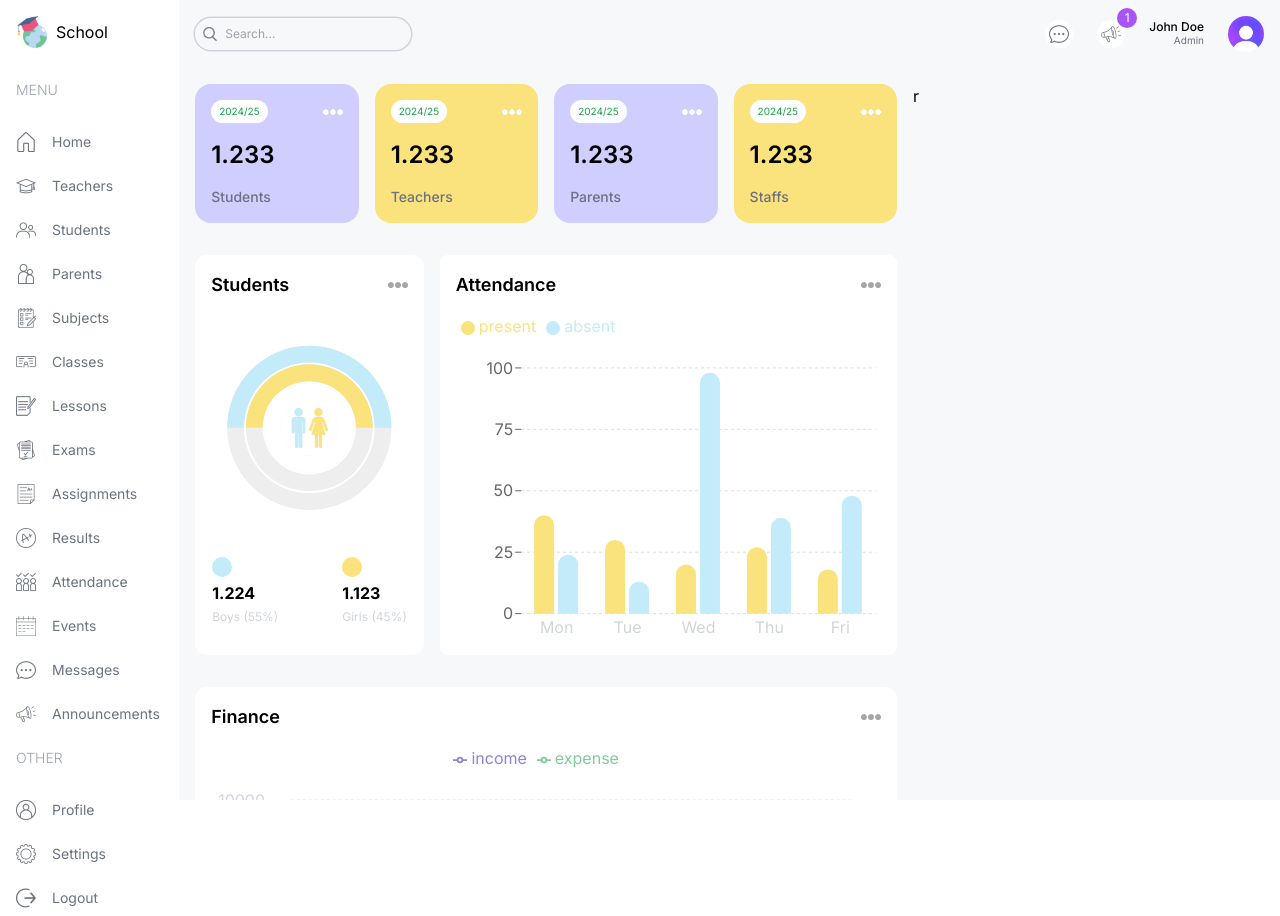
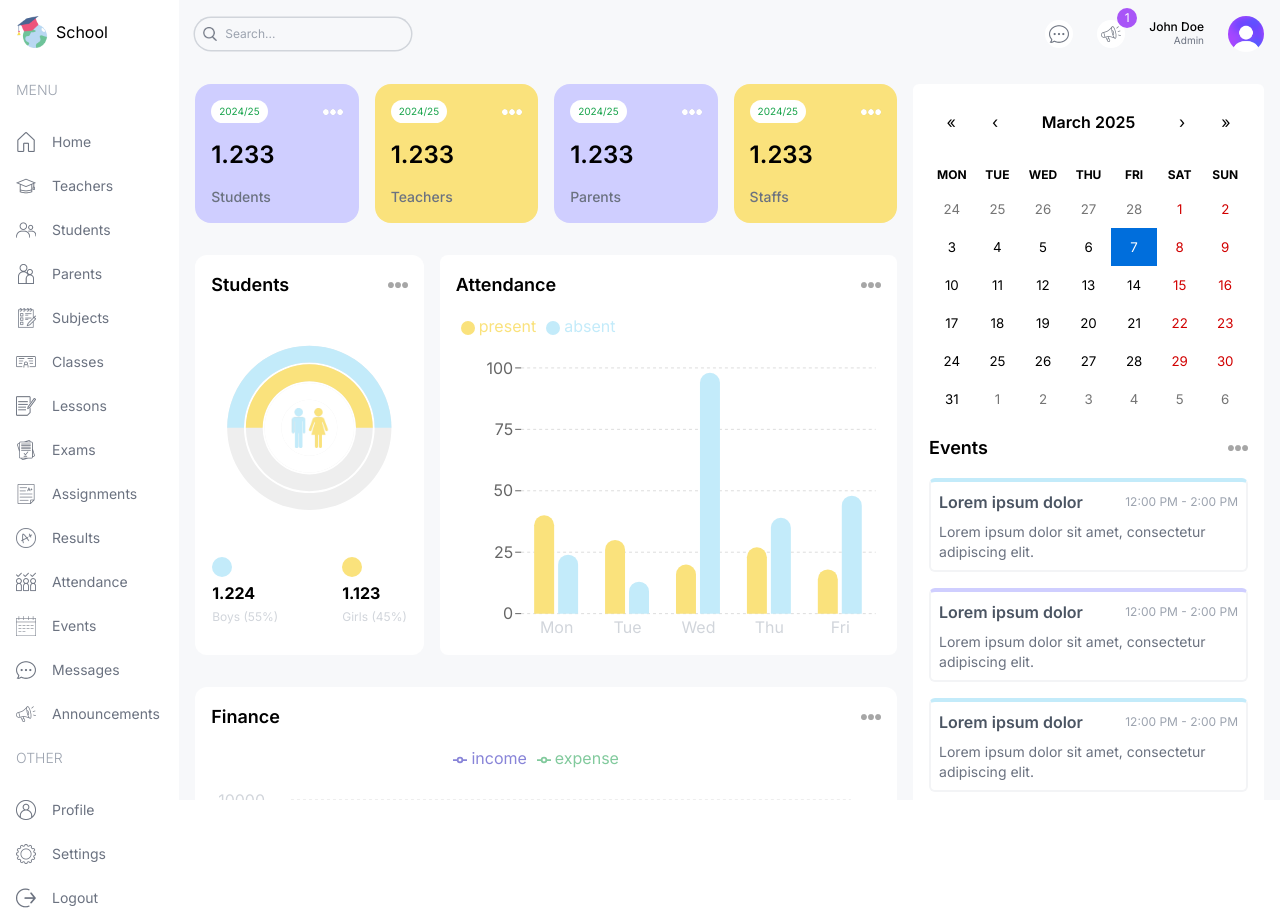
Before and after one commit to TinhNguyenTB/school-management, a Next.js app: page /admin in a window 1280 px wide. Built offline with nearby package versions, Linux system fonts and the light colour scheme.

Commit message:
Events component design

```diff
--- a/package.json
+++ b/package.json
@@ -11,6 +11,7 @@
   "dependencies": {
     "next": "14.2.5",
     "react": "^18",
+    "react-calendar": "^5.1.0",
     "react-dom": "^18",
     "recharts": "^2.15.1"
   },
--- a/src/app/(dashboard)/admin/page.tsx
+++ b/src/app/(dashboard)/admin/page.tsx
@@ -1,5 +1,6 @@
 import AttendanceChart from "@/components/AttendanceChart"
 import CountChart from "@/components/CountChart"
+import EventCalendar from "@/components/EventCalendar"
 import FinanceChart from "@/components/FinanceChart"
 import UserCard from "@/components/UserCard"
 
@@ -34,8 +35,8 @@
             </div>
 
             {/* right */}
-            <div className="w-full lg:w-1/3">
-                r
+            <div className="w-full lg:w-1/3 flex flex-col gap-8">
+                <EventCalendar />
             </div>
         </div>
     )
--- a/src/app/globals.css
+++ b/src/app/globals.css
@@ -1,3 +1,17 @@
 @tailwind base;
 @tailwind components;
 @tailwind utilities;
+
+.react-calendar{
+    width: 100% !important;
+    border: none !important;
+    font-family: "Inter", sans-serif !important;
+}
+
+.react-calendar__navigation__label{
+    font-weight: 600 !important;
+}
+
+.react-calendar__month-view__weekdays__weekday abbr{
+    text-decoration: none !important;
+}
--- /dev/null
+++ b/src/components/EventCalendar.tsx
@@ -0,0 +1,58 @@
+'use client'
+
+import Calendar from 'react-calendar';
+import { useState } from 'react';
+import 'react-calendar/dist/Calendar.css';
+import Image from 'next/image';
+
+type ValuePiece = Date | null;
+type Value = ValuePiece | [ValuePiece, ValuePiece];
+
+const events = [
+    {
+        id: 1,
+        title: "Lorem ipsum dolor",
+        time: "12:00 PM - 2:00 PM",
+        description: "Lorem ipsum dolor sit amet, consectetur adipiscing elit.",
+    },
+    {
+        id: 2,
+        title: "Lorem ipsum dolor",
+        time: "12:00 PM - 2:00 PM",
+        description: "Lorem ipsum dolor sit amet, consectetur adipiscing elit.",
+    },
+    {
+        id: 3,
+        title: "Lorem ipsum dolor",
+        time: "12:00 PM - 2:00 PM",
+        description: "Lorem ipsum dolor sit amet, consectetur adipiscing elit.",
+    },
+];
+
+const EventCalendar = () => {
+    const [value, onChange] = useState<Value>(new Date());
+    return (
+        <div className='bg-white p-4 rounded-md'>
+            <Calendar locale='en-GB' onChange={onChange} value={value} />
+            <div className='flex items-center justify-between'>
+                <h1 className='text-lg font-semibold my-4'>Events</h1>
+                <Image src={'/moreDark.png'} alt='moreDark' width={20} height={20} />
+            </div>
+            <div className='flex flex-col gap-4'>
+                {events.map(item => (
+                    <div className='p-2 rounded-md border-2 border-gray-100 border-t-4 odd:border-t-mySky even:border-t-myPurple'
+                        key={item.id}
+                    >
+                        <div className='flex items-center justify-between'>
+                            <h1 className='font-semibold text-gray-600'>{item.title}</h1>
+                            <span className='text-gray-400 text-xs'>{item.time}</span>
+                        </div>
+                        <p className='mt-2 text-gray-500 text-sm'>{item.description}</p>
+                    </div>
+                ))}
+            </div>
+        </div>
+    )
+}
+
+export default EventCalendar
```
Also changed, not shown: 1 other file (tests, documents, lock files or other folders).
